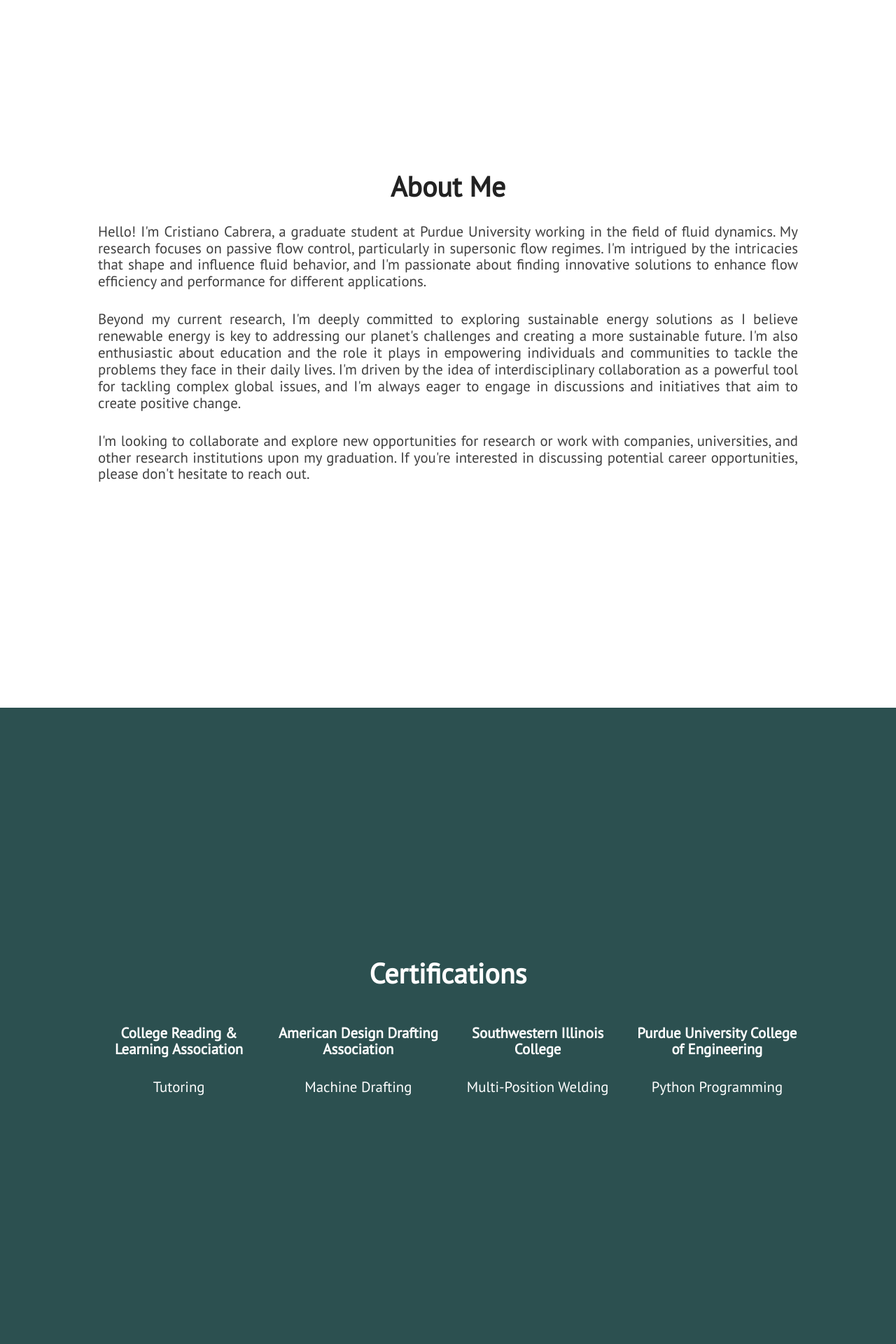
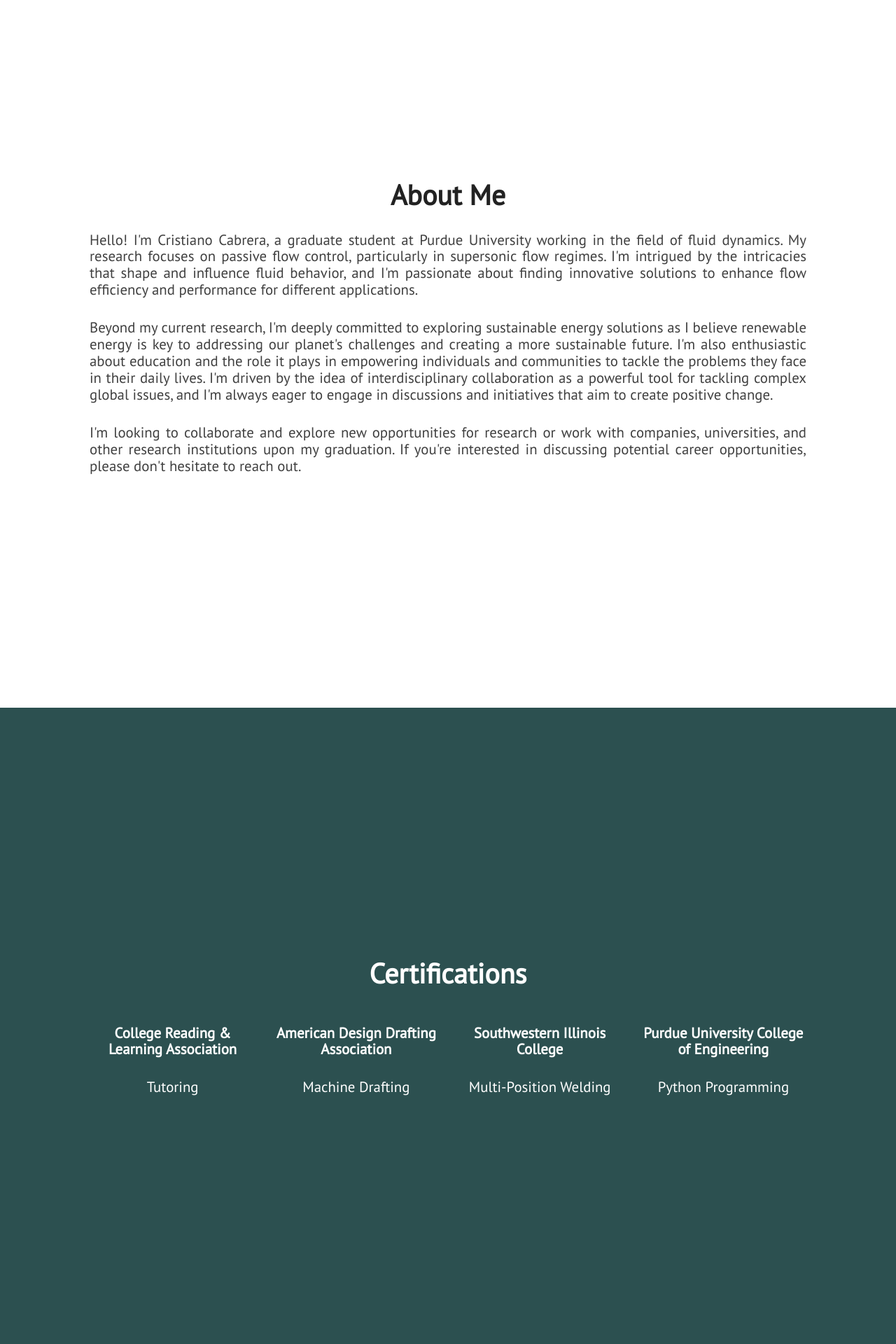
Before and after one commit to cmcabrera97/cmcabrera97.github.io, a Jekyll site: the page built from index.html, in a window 1280 px wide. Shown: the part 949-2869 px from the top of the page at 70% size. Built offline with Jekyll 4.4.1, drawn with Linux system fonts in a browser that asks for light colours; nearby versions of some CDN libraries.

Commit message:
Update main.css

```diff
--- a/assets/css/main.css
+++ b/assets/css/main.css
@@ -178,7 +178,7 @@ img {
 }
 
 .section {
-  max-width: 1000px;
+  max-width: 80%;
   margin: 60px auto;
   padding: 20px 0;
   min-height: 100vh;
```
